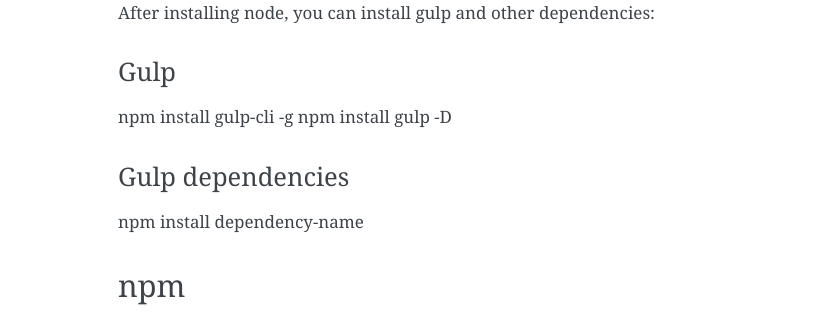
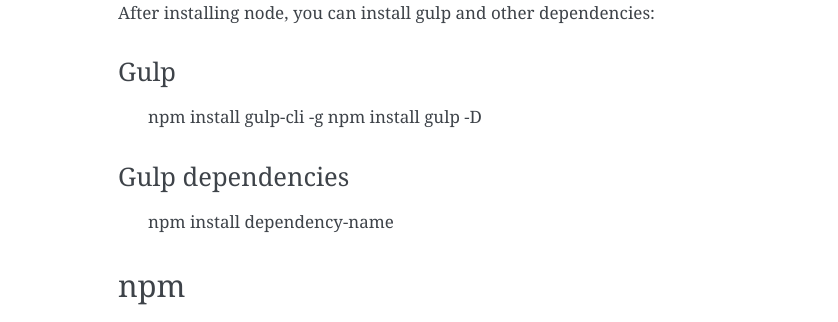
Before and after one commit to MareoRaft/prove-math, a Sphinx documentation site: the page built from docs/source/install.rst, in a window 1280 px wide. Shown: the part 2291-2613 px from the top of the page, without its empty margins (302-1140 px from the left). Built offline with Sphinx 7.4.7, drawn with Linux system fonts in a browser that asks for light colours.

```diff
--- a/docs/source/install.rst
+++ b/docs/source/install.rst
@@ -127,13 +127,14 @@ After installing node, you can install gulp and other dependencies:
 
 Gulp
 ~~~~~
-npm install gulp-cli -g
-npm install gulp -D
+
+	npm install gulp-cli -g
+	npm install gulp -D
 
 Gulp dependencies
 ~~~~~~~~~~~~~~~~~~~~~~
-npm install dependency-name
 
+	npm install dependency-name
 
 
 
```
